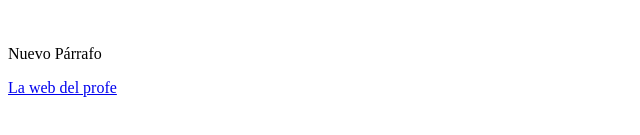
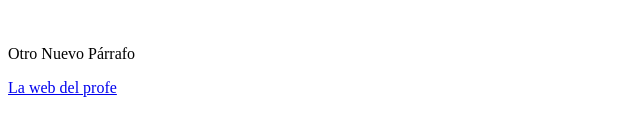
Before and after one commit to ocantone/gurises, a plain HTML site: page index.html in a window 1280 px wide. Shown: the part 211-346 px from the top of the page, 0-640 px from the left. Drawn offline with Linux system fonts and the light colour scheme.

Commit message:
agrega otro

```diff
--- a/index.html
+++ b/index.html
@@ -17,7 +17,7 @@
 </center>
 
 <p>
-    Nuevo Párrafo
+    Otro Nuevo Párrafo
 </p>
 
 
```
